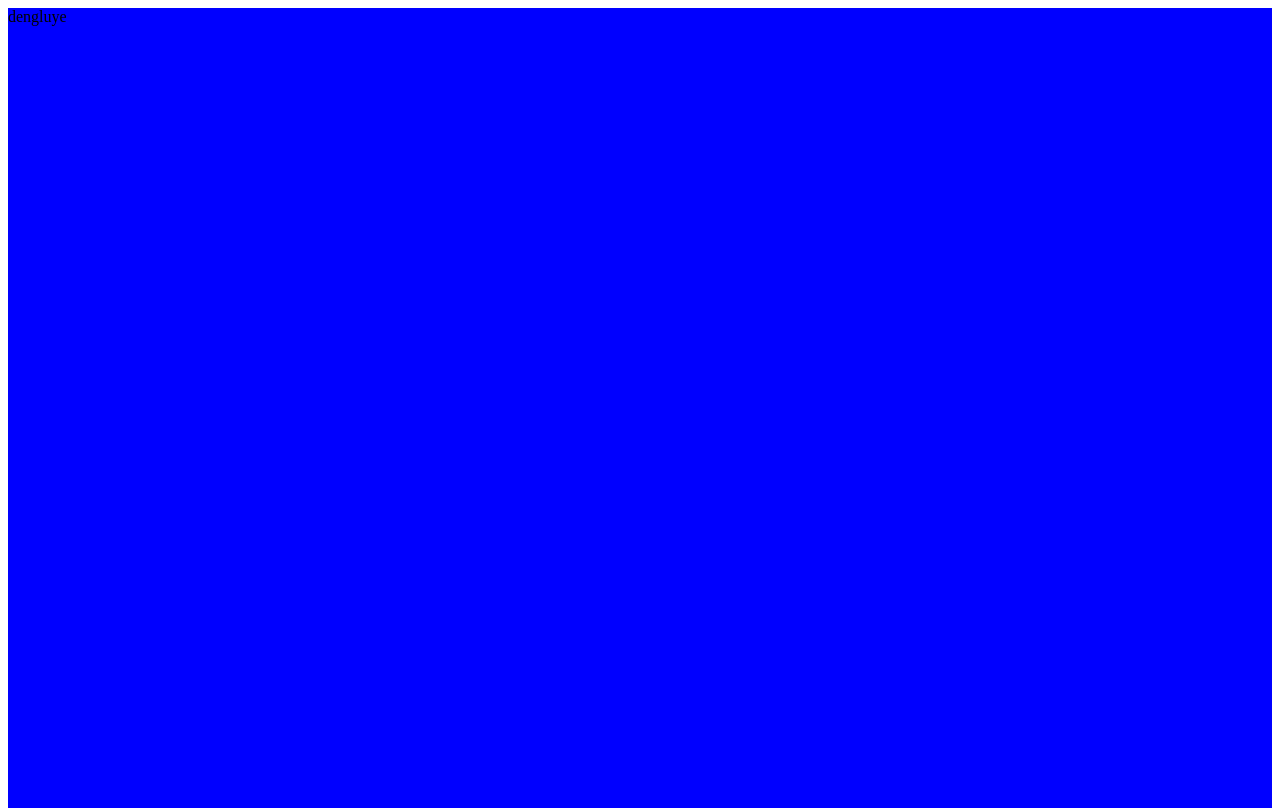
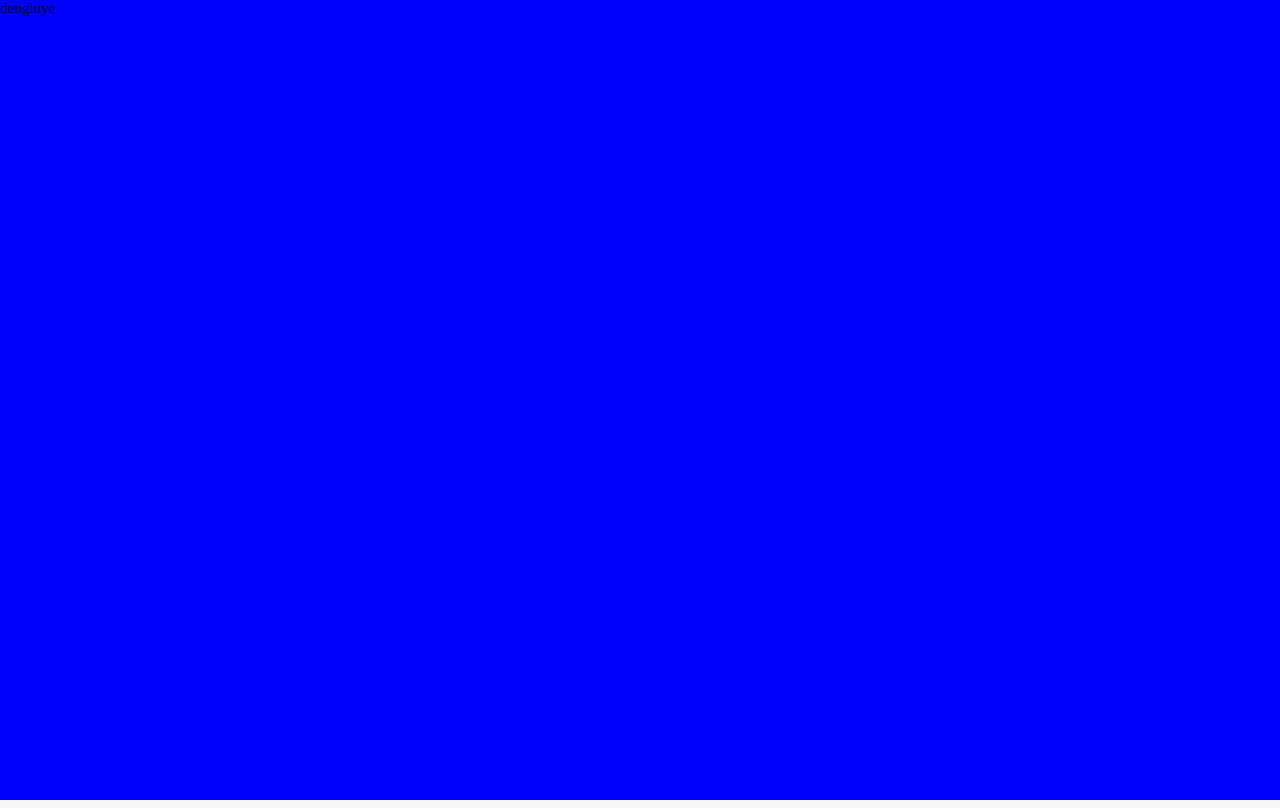
Before and after one commit to Sma11X/property-management, a Vue app: page /login in a window 1280 px wide. Built offline with nearby package versions, Linux system fonts and the light colour scheme.

Commit message:
set default css

```diff
--- a/src/App.vue
+++ b/src/App.vue
@@ -3,5 +3,8 @@
 </template>
 
 <style lang="scss">
-
+* {
+  margin: 0;
+  padding: 0;
+}
 </style>
--- /dev/null
+++ b/src/styles/main.scss
@@ -0,0 +1,54 @@
+html, body, div, span, applet, object, iframe,
+h1, h2, h3, h4, h5, h6, p, blockquote, pre,
+a, abbr, acronym, address, big, cite, code,
+del, dfn, em, img, ins, kbd, q, s, samp,
+small, strike, strong, sub, sup, tt, var,
+b, u, i, center,
+dl, dt, dd, ol, ul, li,
+fieldset, form, label, legend,
+table, caption, tbody, tfoot, thead, tr, th, td,
+article, aside, canvas, details, embed,
+figure, figcaption, footer, header, hgroup,
+menu, nav, output, ruby, section, summary,
+time, mark, audio, video {
+  margin: 0;
+  padding: 0;
+  border: 0;
+  font-size: 100%;
+  font: inherit;
+  vertical-align: baseline;
+}
+article, aside, details, figcaption, figure,
+footer, header, hgroup, menu, nav, section {
+  display: block;
+}
+
+html {
+  line-height: 1.15;
+  -webkit-text-size-adjust: 100%;
+}
+
+body {
+  margin: 0;
+  background-color: #f7f7f7;
+  font-family: "Microsoft YaHei";
+  font-size: 15px;
+}
+
+main {
+  display: block;
+}
+
+a {
+  background-color: transparent;
+  text-decoration: none;
+}
+
+img {
+  display: block;
+  border-style: none;
+}
+
+ul, li {
+  list-style: none;
+}
--- /dev/null
+++ b/src/styles/style.scss
@@ -0,0 +1 @@
+@import "./main.scss"
--- a/vue.config.js
+++ b/vue.config.js
@@ -1,4 +1,11 @@
 const { defineConfig } = require('@vue/cli-service')
 module.exports = defineConfig({
-  transpileDependencies: true
+  transpileDependencies: true,
+  css: {
+    loaderOptions: {
+      scss: {
+        additionalData: `@import "./src/styles/style.scss";`
+      }
+    }
+  }
 })
```
